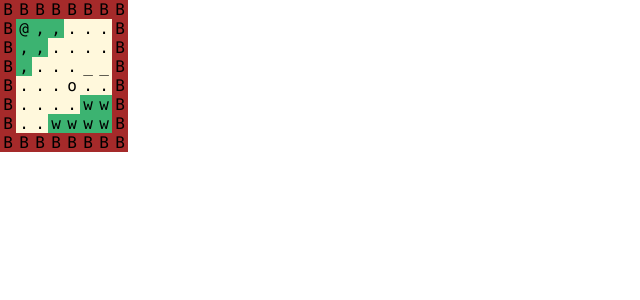
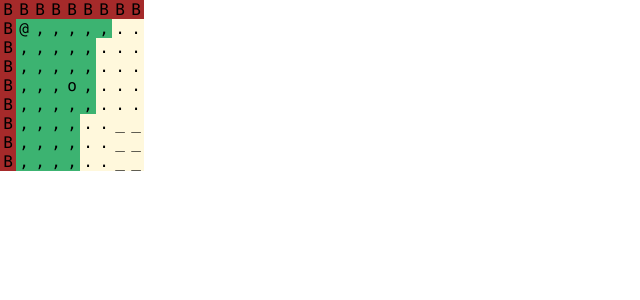
Before and after one commit to mrcampbell/minimon, a React (Create React App) app: page / in a window 1280 px wide. Shown: the top 300 px of the page, without its empty margins (0-640 px from the left). Built offline with nearby package versions, Linux system fonts and the light colour scheme.

Commit message:
added scrolling (need to add turning directions

```diff
--- a/src/components/TextMap/TextMap.js
+++ b/src/components/TextMap/TextMap.js
@@ -1,5 +1,9 @@
 import React, { useState, useEffect } from 'react';
 import './TextMap.css'
+
+const VIEWPORT_SCROLL_THRESHOLD = 3;
+const VIEWPORT_HEIGHT = 8;
+const VIEWPORT_WIDTH = 8;
 
 const DIRECTION_UP = "DIRECTION_UP"
 const DIRECTION_DOWN = "DIRECTION_DOWN"
@@ -8,11 +12,11 @@ const DIRECTION_RIGHT = "DIRECTION_RIGHT"
 
 const INPUT_TYPE_DIRECTION = "INPUT_TYPE_DIRECTION"
 const INPUT_TYPE_ACTION = "INPUT_TYPE_ACTION"
-const INPUT_DIRECTION_UP = {key: "INPUT_DIRECTION_UP", type: INPUT_TYPE_DIRECTION, direction: DIRECTION_UP}
-const INPUT_DIRECTION_DOWN = {key: "INPUT_DIRECTION_DOWN", type: INPUT_TYPE_DIRECTION, direction: DIRECTION_DOWN}
-const INPUT_DIRECTION_LEFT = {key: "INPUT_DIRECTION_LEFT", type: INPUT_TYPE_DIRECTION, direction: DIRECTION_LEFT}
-const INPUT_DIRECTION_RIGHT = {key: "INPUT_DIRECTION_RIGHT", type: INPUT_TYPE_DIRECTION, direction: DIRECTION_RIGHT}
-const INPUT_ACTION_PRIMARY = {key: "INPUT_ACTION_PRIMARY", type: INPUT_TYPE_ACTION}
+const INPUT_DIRECTION_UP = { key: "INPUT_DIRECTION_UP", type: INPUT_TYPE_DIRECTION, direction: DIRECTION_UP }
+const INPUT_DIRECTION_DOWN = { key: "INPUT_DIRECTION_DOWN", type: INPUT_TYPE_DIRECTION, direction: DIRECTION_DOWN }
+const INPUT_DIRECTION_LEFT = { key: "INPUT_DIRECTION_LEFT", type: INPUT_TYPE_DIRECTION, direction: DIRECTION_LEFT }
+const INPUT_DIRECTION_RIGHT = { key: "INPUT_DIRECTION_RIGHT", type: INPUT_TYPE_DIRECTION, direction: DIRECTION_RIGHT }
+const INPUT_ACTION_PRIMARY = { key: "INPUT_ACTION_PRIMARY", type: INPUT_TYPE_ACTION }
 
 
 const TILE_BOULDER = { backgroundColor: '#A52A2A', letter: <div style={{ backgroundColor: '#A52A2A' }}>B</div>, canWalk: false }
@@ -28,17 +32,27 @@ function TextMap() {
 
   const [userCoordinates, setUserCoordinates] = useState({ x: 1, y: 1 })
   const [currentUserDirection, setCurrentUserDirection] = useState(DIRECTION_DOWN)
+  const [topLeftCoordinates, setTopLeftCoordinates] = useState({ x: 0, y: 0 })
 
   const [mapTiles, setMapTiles] = useState(
     [
-      [TILE_BOULDER, TILE_BOULDER, TILE_BOULDER, TILE_BOULDER, TILE_BOULDER, TILE_BOULDER, TILE_BOULDER, TILE_BOULDER],
-      [TILE_BOULDER, TILE_SHORT_GRASS, TILE_SHORT_GRASS, TILE_SHORT_GRASS, TILE_DIRT, TILE_DIRT, TILE_DIRT, TILE_BOULDER],
-      [TILE_BOULDER, TILE_SHORT_GRASS, TILE_SHORT_GRASS, TILE_DIRT, TILE_DIRT, TILE_DIRT, TILE_DIRT, TILE_BOULDER],
-      [TILE_BOULDER, TILE_SHORT_GRASS, TILE_DIRT, TILE_DIRT, TILE_DIRT, TILE_LEDGE, TILE_LEDGE, TILE_BOULDER],
-      [TILE_BOULDER, TILE_DIRT, TILE_DIRT, TILE_DIRT, TILE_DIRT, TILE_DIRT, TILE_DIRT, TILE_BOULDER],
-      [TILE_BOULDER, TILE_DIRT, TILE_DIRT, TILE_DIRT, TILE_DIRT, TILE_TALL_GRASS, TILE_TALL_GRASS, TILE_BOULDER],
-      [TILE_BOULDER, TILE_DIRT, TILE_DIRT, TILE_TALL_GRASS, TILE_TALL_GRASS, TILE_TALL_GRASS, TILE_TALL_GRASS, TILE_BOULDER],
-      [TILE_BOULDER, TILE_BOULDER, TILE_BOULDER, TILE_BOULDER, TILE_BOULDER, TILE_BOULDER, TILE_BOULDER, TILE_BOULDER],
+      [TILE_BOULDER,TILE_BOULDER,TILE_BOULDER,TILE_BOULDER, TILE_BOULDER, TILE_BOULDER, TILE_BOULDER, TILE_BOULDER, TILE_BOULDER, TILE_BOULDER, TILE_BOULDER],
+      [TILE_BOULDER,TILE_SHORT_GRASS,TILE_SHORT_GRASS,TILE_SHORT_GRASS, TILE_SHORT_GRASS, TILE_SHORT_GRASS, TILE_SHORT_GRASS, TILE_DIRT, TILE_DIRT, TILE_DIRT, TILE_BOULDER],
+      [TILE_BOULDER,TILE_SHORT_GRASS,TILE_SHORT_GRASS,TILE_SHORT_GRASS, TILE_SHORT_GRASS, TILE_SHORT_GRASS, TILE_DIRT, TILE_DIRT, TILE_DIRT, TILE_DIRT, TILE_BOULDER],
+      [TILE_BOULDER,TILE_SHORT_GRASS,TILE_SHORT_GRASS,TILE_SHORT_GRASS, TILE_SHORT_GRASS, TILE_SHORT_GRASS, TILE_DIRT, TILE_DIRT, TILE_DIRT, TILE_DIRT, TILE_BOULDER],
+      [TILE_BOULDER,TILE_SHORT_GRASS,TILE_SHORT_GRASS,TILE_SHORT_GRASS, TILE_SHORT_GRASS, TILE_SHORT_GRASS, TILE_DIRT, TILE_DIRT, TILE_DIRT, TILE_DIRT, TILE_BOULDER],
+      [TILE_BOULDER,TILE_SHORT_GRASS,TILE_SHORT_GRASS,TILE_SHORT_GRASS, TILE_SHORT_GRASS, TILE_SHORT_GRASS, TILE_DIRT, TILE_DIRT, TILE_DIRT, TILE_DIRT, TILE_BOULDER],
+      [TILE_BOULDER,TILE_SHORT_GRASS,TILE_SHORT_GRASS,TILE_SHORT_GRASS, TILE_SHORT_GRASS, TILE_DIRT, TILE_DIRT, TILE_LEDGE, TILE_LEDGE, TILE_LEDGE, TILE_BOULDER],
+      [TILE_BOULDER,TILE_SHORT_GRASS,TILE_SHORT_GRASS,TILE_SHORT_GRASS, TILE_SHORT_GRASS, TILE_DIRT, TILE_DIRT, TILE_LEDGE, TILE_LEDGE, TILE_LEDGE, TILE_BOULDER],
+      [TILE_BOULDER,TILE_SHORT_GRASS,TILE_SHORT_GRASS,TILE_SHORT_GRASS, TILE_SHORT_GRASS, TILE_DIRT, TILE_DIRT, TILE_LEDGE, TILE_LEDGE, TILE_LEDGE, TILE_BOULDER],
+      [TILE_BOULDER,TILE_SHORT_GRASS,TILE_SHORT_GRASS,TILE_SHORT_GRASS, TILE_SHORT_GRASS, TILE_DIRT, TILE_DIRT, TILE_LEDGE, TILE_LEDGE, TILE_LEDGE, TILE_BOULDER],
+      [TILE_BOULDER,TILE_SHORT_GRASS,TILE_SHORT_GRASS,TILE_SHORT_GRASS, TILE_SHORT_GRASS, TILE_DIRT, TILE_DIRT, TILE_LEDGE, TILE_LEDGE, TILE_LEDGE, TILE_BOULDER],
+      [TILE_BOULDER,TILE_SHORT_GRASS,TILE_SHORT_GRASS,TILE_SHORT_GRASS, TILE_SHORT_GRASS, TILE_DIRT, TILE_DIRT, TILE_LEDGE, TILE_LEDGE, TILE_LEDGE, TILE_BOULDER],
+      [TILE_BOULDER,TILE_SHORT_GRASS,TILE_SHORT_GRASS,TILE_SHORT_GRASS, TILE_SHORT_GRASS, TILE_DIRT, TILE_DIRT, TILE_LEDGE, TILE_LEDGE, TILE_LEDGE, TILE_BOULDER],
+      [TILE_BOULDER,TILE_DIRT,TILE_DIRT,TILE_DIRT, TILE_DIRT, TILE_DIRT, TILE_DIRT, TILE_DIRT, TILE_DIRT, TILE_DIRT, TILE_BOULDER],
+      [TILE_BOULDER,TILE_DIRT,TILE_DIRT,TILE_DIRT, TILE_DIRT, TILE_DIRT, TILE_DIRT, TILE_DIRT, TILE_TALL_GRASS, TILE_TALL_GRASS, TILE_BOULDER],
+      [TILE_BOULDER,TILE_DIRT,TILE_DIRT,TILE_DIRT, TILE_DIRT, TILE_DIRT, TILE_TALL_GRASS, TILE_TALL_GRASS, TILE_TALL_GRASS, TILE_TALL_GRASS, TILE_BOULDER],
+      [TILE_BOULDER,TILE_BOULDER,TILE_BOULDER,TILE_BOULDER, TILE_BOULDER, TILE_BOULDER, TILE_BOULDER, TILE_BOULDER, TILE_BOULDER, TILE_BOULDER, TILE_BOULDER],
     ]
   )
 
@@ -52,14 +66,25 @@ function TextMap() {
       [undefined, undefined, undefined, undefined, undefined, undefined, undefined, undefined,],
       [undefined, undefined, undefined, undefined, undefined, undefined, undefined, undefined,],
       [undefined, undefined, undefined, undefined, undefined, undefined, undefined, undefined,],
+      [undefined, undefined, undefined, undefined, undefined, undefined, undefined, undefined,],
+      [undefined, undefined, undefined, undefined, undefined, undefined, undefined, undefined,],
+      [undefined, undefined, undefined, undefined, undefined, undefined, undefined, undefined,],
+      [undefined, undefined, undefined, undefined, undefined, undefined, undefined, undefined,],
+      [undefined, undefined, undefined, undefined, undefined, undefined, undefined, undefined,],
+      [undefined, undefined, undefined, undefined, undefined, undefined, undefined, undefined,],
+      [undefined, undefined, undefined, undefined, undefined, undefined, undefined, undefined,],
+      [undefined, undefined, undefined, undefined, undefined, undefined, undefined, undefined,],
+      [undefined, undefined, undefined, undefined, undefined, undefined, undefined, undefined,],
     ]
   )
 
   const [mapElements, setMapElements] = useState([])
 
   useEffect(() => {
-    applyForceDirection({mapTiles, userCoordinates}); // if on slide tiles, ledge, etc
-    renderMap(mapTiles, itemTiles, userCoordinates)
+    applyForceDirection({ mapTiles, userCoordinates }); // if on slide tiles, ledge, etc
+    renderMap(mapTiles, itemTiles, userCoordinates);
+    scrollMap(topLeftCoordinates, userCoordinates);
+
   }, [mapTiles, userCoordinates, itemTiles])
 
   useEffect(() => {
@@ -69,8 +94,8 @@ function TextMap() {
     };
   });
 
-  const applyForceDirection = ({mapTiles, userCoordinates}) => {
-    const tileBeneathPlayer = getTileFromCoordinates({tiles: mapTiles, x: userCoordinates.x, y: userCoordinates.y })
+  const applyForceDirection = ({ mapTiles, userCoordinates }) => {
+    const tileBeneathPlayer = getTileFromCoordinates({ tiles: mapTiles, x: userCoordinates.x, y: userCoordinates.y })
     if (tileBeneathPlayer.forceDirection) {
       let targetCoordinates = getCoordinatesInDirection({
         x: userCoordinates.x,
@@ -85,25 +110,36 @@ function TextMap() {
 
   const renderMap = (mapTiles, itemTiles, userCoordinates) => {
     let elements = [];
-    let x = 0, y = 0;
-    mapTiles.forEach(row => {
-      let line = [];
-      row.forEach(cell => {
-        let item = getTileFromCoordinates({tiles: itemTiles, x, y})
-        if (y === userCoordinates.y && x === userCoordinates.x) {
-          line.push(<div className="tile-wrapper" key={`${x}-${y}`} style={{ backgroundColor: cell.backgroundColor }}>@</div>);
+    for (
+      let xIdx = topLeftCoordinates.x;
+      xIdx <= topLeftCoordinates.x + VIEWPORT_HEIGHT &&
+      xIdx < mapTiles.length;
+      xIdx++
+      ) {
+      let line = []
+      for (
+        let yIdx = topLeftCoordinates.y;
+        yIdx <= topLeftCoordinates.y + VIEWPORT_WIDTH &&
+        yIdx <= mapTiles[0].length;
+        yIdx++
+        ) {
+        let item = getTileFromCoordinates({ tiles: itemTiles, x: xIdx, y: yIdx })
+        let cell = getTileFromCoordinates({ tiles: mapTiles, x: xIdx, y: yIdx })
+
+        if (!cell) {
+          continue;
+        }
+
+        if (yIdx === userCoordinates.y && xIdx === userCoordinates.x) {
+          line.push(<div className="tile-wrapper" key={`${xIdx}-${yIdx}`} style={{ backgroundColor: cell.backgroundColor }}>@</div>);
         } else if (item && !item.isHidden && !item.pickedUp) {
-          line.push(<div className="tile-wrapper" key={`${x}-${y}`} style={{ backgroundColor: cell.backgroundColor }}>o</div>);
+          line.push(<div className="tile-wrapper" key={`${xIdx}-${yIdx}`} style={{ backgroundColor: cell.backgroundColor }}>o</div>);
         } else {
-          line.push(<div className="tile-wrapper" key={`${x}-${y}`}>{cell.letter}</div>);
+          line.push(<div className="tile-wrapper" key={`${xIdx}-${yIdx}`}>{cell.letter}</div>);
         }
-        y++;
-      })
-      elements.push(<div key={`${x}-${y}-row`} className="tile-row">{line}</div>)
-      x++;
-      y = 0;
-    })
-
+      }
+      elements.push(<div key={`${xIdx}-row`} className="tile-row">{line}</div>)
+    }
     setMapElements(<div className="tile-map-wrapper">{elements}</div>)
   }
 
@@ -117,8 +153,8 @@ function TextMap() {
     if (input.type === INPUT_TYPE_DIRECTION) { // arrow keys
       setCurrentUserDirection(input.direction)
       const cif = getCoordinatesInDirection({ x: userCoordinates.x, y: userCoordinates.y, direction: input.direction })
-      const tif = getTileFromCoordinates({tiles: mapTiles, x: cif.x, y: cif.y });
-      const canWalk = getCanWalkFromTile({tileInFront: tif, coordinatesInFront: cif, direction: input.direction});
+      const tif = getTileFromCoordinates({ tiles: mapTiles, x: cif.x, y: cif.y });
+      const canWalk = getCanWalkFromTile({ tileInFront: tif, coordinatesInFront: cif, direction: input.direction });
 
       if (!canWalk) {
         return;
@@ -129,19 +165,50 @@ function TextMap() {
       }
     } else if (input.type === INPUT_TYPE_ACTION) {
       const cif = getCoordinatesInDirection({ x: userCoordinates.x, y: userCoordinates.y, direction: currentUserDirection })
-      performAction({userCoordinates, coordinatesInFront: cif, action: input})
+      performAction({ userCoordinates, coordinatesInFront: cif, action: input })
     }
   }
 
-  const performAction = ({userCoordinates, coordinatesInFront, action}) => {
+  const scrollMap = (topLeftCoordinates, userCoordinates) => {
+    let tmpTopLeftX = topLeftCoordinates.x, tmpTopLeftY = topLeftCoordinates.y;
+
+    console.log({user: userCoordinates.y, topLeft: topLeftCoordinates.y, diff: (userCoordinates.y - topLeftCoordinates.y)})
+    if (userCoordinates.x - topLeftCoordinates.x > VIEWPORT_SCROLL_THRESHOLD) {
+      tmpTopLeftX++
+      console.log("scroll down")
+    }
+    if (userCoordinates.x - topLeftCoordinates.x < VIEWPORT_SCROLL_THRESHOLD) {
+      tmpTopLeftX--
+      console.log("scroll up")
+    }
+    if (userCoordinates.y - topLeftCoordinates.y > VIEWPORT_SCROLL_THRESHOLD) {
+      tmpTopLeftY++
+      console.log("scroll right")
+    }
+     if (userCoordinates.y - topLeftCoordinates.y < VIEWPORT_SCROLL_THRESHOLD) {
+      tmpTopLeftY--
+      console.log("scroll left")
+    }
+
+
+    if (tmpTopLeftX < 0) {
+      tmpTopLeftX = 0;
+    }
+    if (tmpTopLeftY < 0) {
+      tmpTopLeftY = 0;
+    }
+    setTopLeftCoordinates({x: tmpTopLeftX, y: tmpTopLeftY})
+  }
+
+  const performAction = ({ userCoordinates, coordinatesInFront, action }) => {
     // check if item:
-    let item = getTileFromCoordinates({tiles: itemTiles, x: coordinatesInFront.x, y: coordinatesInFront.y})
+    let item = getTileFromCoordinates({ tiles: itemTiles, x: coordinatesInFront.x, y: coordinatesInFront.y })
     if (item) {
-      pickupItem({itemTiles, coordinatesInFront})
+      pickupItem({ itemTiles, coordinatesInFront })
     }
   }
 
-  const pickupItem = ({itemTiles, coordinatesInFront}) => {
+  const pickupItem = ({ itemTiles, coordinatesInFront }) => {
     let newItems = [];
     let x = 0, y = 0;
     itemTiles.forEach(row => {
@@ -182,12 +249,12 @@ function TextMap() {
     }
   }
 
-  const getCanWalkFromTile = ({tileInFront, coordinatesInFront, direction}) => {
+  const getCanWalkFromTile = ({ tileInFront, coordinatesInFront, direction }) => {
     if (!tileInFront.canWalk) {
       return false;
     }
 
-    let item = getTileFromCoordinates({tiles: itemTiles, x: coordinatesInFront.x, y: coordinatesInFront.y})
+    let item = getTileFromCoordinates({ tiles: itemTiles, x: coordinatesInFront.x, y: coordinatesInFront.y })
 
     if (item && !item.isHidden && !item.pickedUp) {
       return false
@@ -200,7 +267,7 @@ function TextMap() {
     return true;
   }
 
-  const getTileFromCoordinates = ({tiles, x, y,}) => {
+  const getTileFromCoordinates = ({ tiles, x, y, }) => {
     try {
       let tile = tiles[x][y];
       return tile
```
